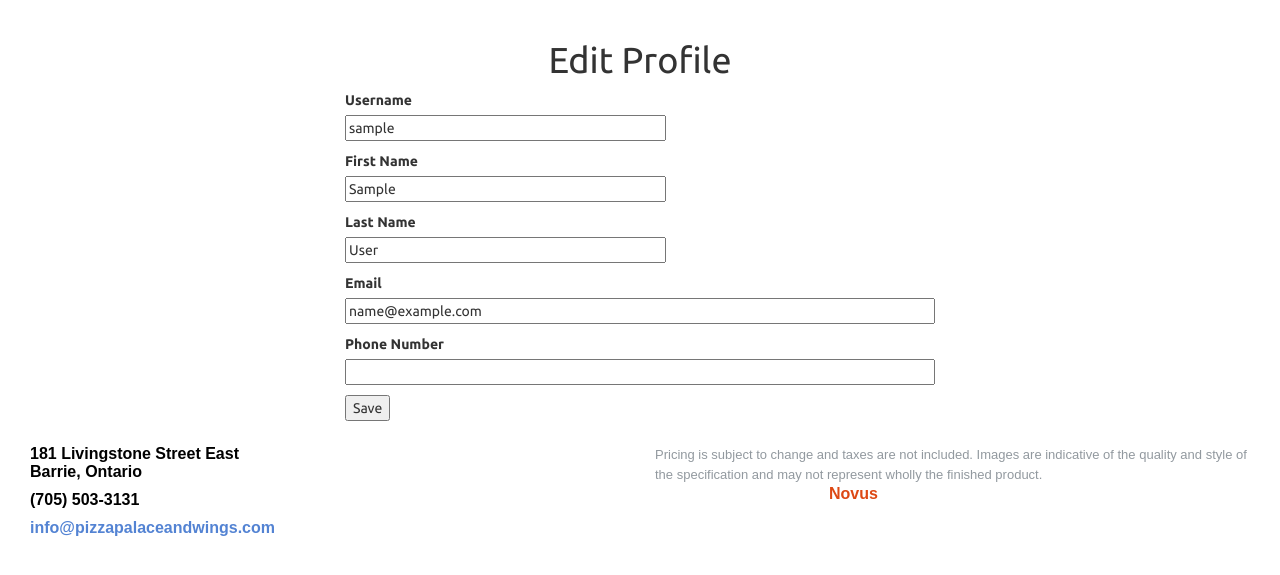
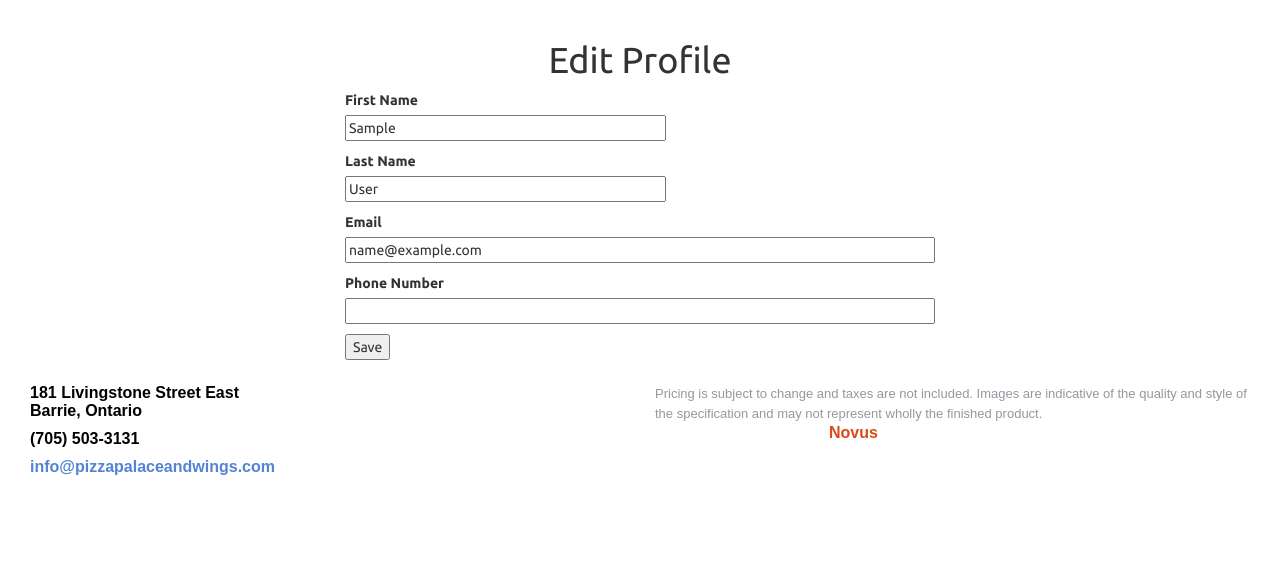
Before and after one commit to mattpodolak/PizzaPalaceWebsite, a Flask app: page /edit_profile in a window 1280 px wide. Shown: the part 52-627 px from the top of the page. Run offline with Flask 2, Linux system fonts and the light colour scheme; the visitor is signed in with stand-in values (Sample User, id 1); data comes from the database, SQL or seed files in the repository; both versions use the stored data as it was after the commit; some libraries are stand-ins or nearby versions.

Commit message:
Failed bug stomping for edit profile form

```diff
--- a/app/forms.py
+++ b/app/forms.py
@@ -30,27 +30,24 @@ class RegistrationForm(FlaskForm):
             raise ValidationError('Please use a different email address.')
 
 class EditProfileForm(FlaskForm):
-    username = StringField('Username', validators=[DataRequired()])
     first_name = StringField('First Name', validators=[DataRequired()])
     last_name = StringField('Last Name', validators=[DataRequired()])
     email = StringField('Email', validators=[DataRequired(), Email()])
     phone = StringField('Phone Number', validators=[DataRequired()])
     submit = SubmitField('Save')
 
-    def validate_username(self, username):
-        user = User.query.filter_by(username=username.data).first()
-        if user is not None:
-            raise ValidationError('Please use a different username.')
-
-    def validate_email(self, email):
-        user = User.query.filter_by(email=email.data).first()
-        if user is not None:
-            raise ValidationError('Please use a different email address.')
+    # cant get this to work right now,
+    # tried passing current user but got an error
+    # def validate_email(self, email):
+    #     if user_info.email != email.data:
+    #         user = User.query.filter_by(email=email.data).first()
+    #         if user is not None:
+    #             raise ValidationError('Please use a different email address.')
 
 class EditAddressForm(FlaskForm):
     name = StringField('Address Name', validators=[DataRequired()])
     address_one = StringField('Address Line 1', validators=[DataRequired()])
-    address_two = StringField('Address Line 2', validators=[DataRequired()])
+    address_two = StringField('Address Line 2')
     city = StringField('City', validators=[DataRequired()])
     postal_code = StringField('Postal Code', validators=[DataRequired()])
     submit = SubmitField('Save')
--- a/app/routes.py
+++ b/app/routes.py
@@ -85,9 +85,7 @@ def register():
 @login_required
 def user(username):
     user = User.query.filter_by(username=username).first_or_404()
-    addresses = [
-        {'name': 'Home', 'address_one': '123 Fake St', 'address_two': '', 'city': 'Potatoville', 'postal_code': 'A3B2C1'}
-    ]
+    addresses = user.addresses
     return render_template('user.html', user=user, addresses=addresses)
 
 @flapp.route('/edit_profile', methods=['GET', 'POST'])
@@ -95,7 +93,6 @@ def user(username):
 def edit_profile():
     form = EditProfileForm()
     if form.validate_on_submit():
-        current_user.username = form.username.data
         current_user.first_name = form.first_name.data
         current_user.last_name = form.last_name.data
         current_user.email = form.email.data
@@ -104,7 +101,6 @@ def edit_profile():
         flash('Your changes have been saved.')
         return redirect(url_for('edit_profile'))
     elif request.method == 'GET':
-        form.username.data = current_user.username
         form.first_name.data = current_user.first_name
         form.last_name.data = current_user.last_name
         form.email.data = current_user.email
--- a/app/templates/edit_profile.html
+++ b/app/templates/edit_profile.html
@@ -4,13 +4,6 @@
     <h1>Edit Profile</h1>
     <form action="" method="post">
         {{ form.hidden_tag() }}
-        <p>
-            {{ form.username.label }}<br>
-            {{ form.username(size=32) }}<br>
-            {% for error in form.username.errors %}
-            <span style="color: red;">[{{ error }}]</span>
-            {% endfor %}
-        </p>
         <p>
             {{ form.first_name.label }}<br>
             {{ form.first_name(size=32) }}<br>
```
Also changed, not shown: app.db.
